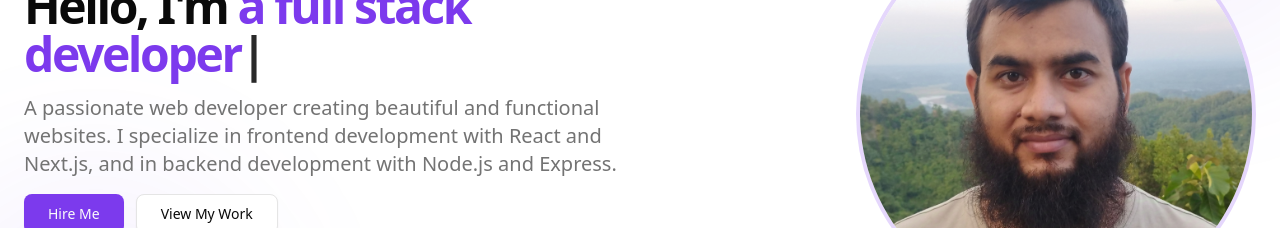
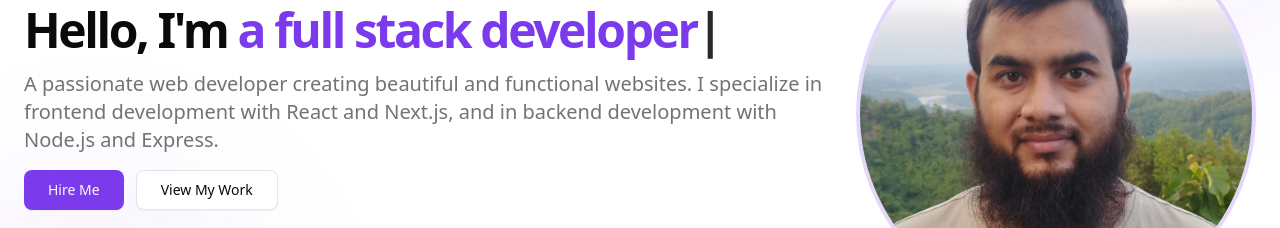
Before and after one commit to Naim-Ahmad/portfolio-next-v2, a Next.js app: page / in a window 1280 px wide. Shown: the part 279-507 px from the top of the page. Built offline with nearby package versions, Linux system fonts and the light colour scheme; no server answers.

Commit message:
white space of right section of hero

```diff
--- a/src/components/Hero.jsx
+++ b/src/components/Hero.jsx
@@ -9,13 +9,13 @@ export default function Hero() {
   return (
     <section id="home" className="py-20 md:py-32 relative overflow-hidden">
       <div className="container px-4 md:px-6 mx-auto relative z-10">
-        <div className="grid gap-6 lg:grid-cols-2 lg:gap-3 items-center">
+        <div className="grid gap-6 lg:grid-cols-[2fr_1fr] lg:gap-3 items-center">
           <div className="space-y-4">
             <div className="inline-block rounded-lg bg-muted px-3 py-1 text-sm">Web Developer</div>
             <h1 className="text-4xl h-18 sm:h-auto font-bold tracking-tighter md:text-5xl">
               Hello, I'm <TypeEffect titles={['Naim Ahmad', 'a full stack developer']}/>
             </h1>
-            <p className="max-w-[700px] text-muted-foreground md:text-xl">
+            <p className="max-w-[900px] text-muted-foreground md:text-xl">
               A passionate web developer creating beautiful and functional websites. I specialize in frontend
               development with React and Next.js, and in backend development with Node.js and Express.
             </p>
```
